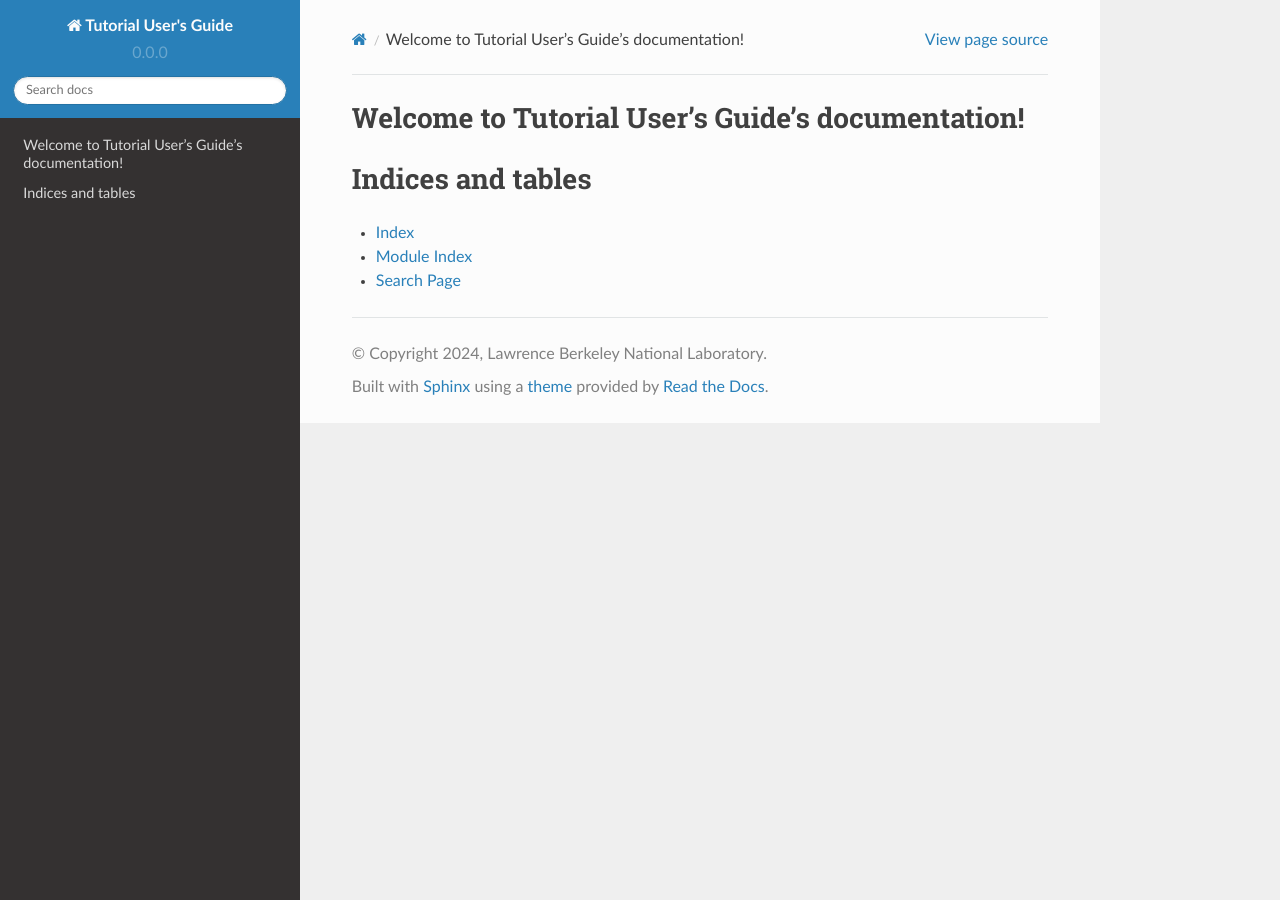
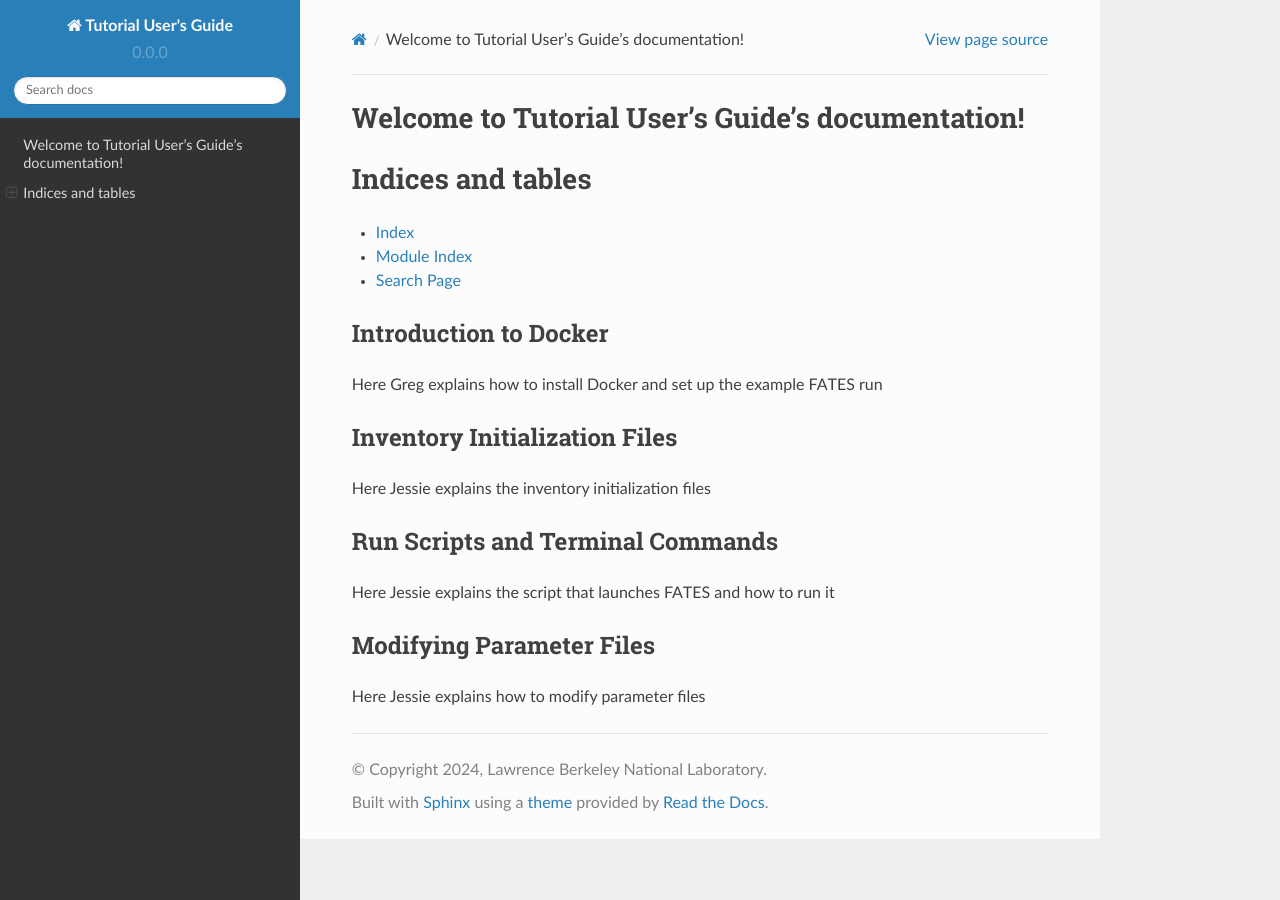
Before and after one commit to NGEET/fates-tutorial, a Sphinx documentation site: the page built from docs/source/index.rst, in a window 1280 px wide. Built offline with Sphinx 7.4.7 and the Read the Docs theme 2.0.0, drawn with Linux system fonts in a browser that asks for light colours.

Commit message:
start fleshing out readthedocs

```diff
--- a/docs/source/index.rst
+++ b/docs/source/index.rst
@@ -18,3 +18,26 @@ Indices and tables
 * :ref:`genindex`
 * :ref:`modindex`
 * :ref:`search`
+
+
+Introduction to Docker
+^^^^^^^^^^^^^^^^^^^^^^
+Here Greg explains how to  install Docker and set  up the example FATES run
+
+
+
+Inventory Initialization Files
+^^^^^^^^^^^^^^^^^^^^^^^^^^^^^^^
+Here Jessie explains the inventory initialization files
+
+
+
+Run Scripts and Terminal Commands
+^^^^^^^^^^^^^^^^^^^^^^^^^^^^^^^^^
+Here Jessie  explains the script that  launches FATES and how to run it
+
+
+
+Modifying Parameter Files
+^^^^^^^^^^^^^^^^^^^^^^^^^^
+Here Jessie explains how  to modify parameter files
```
